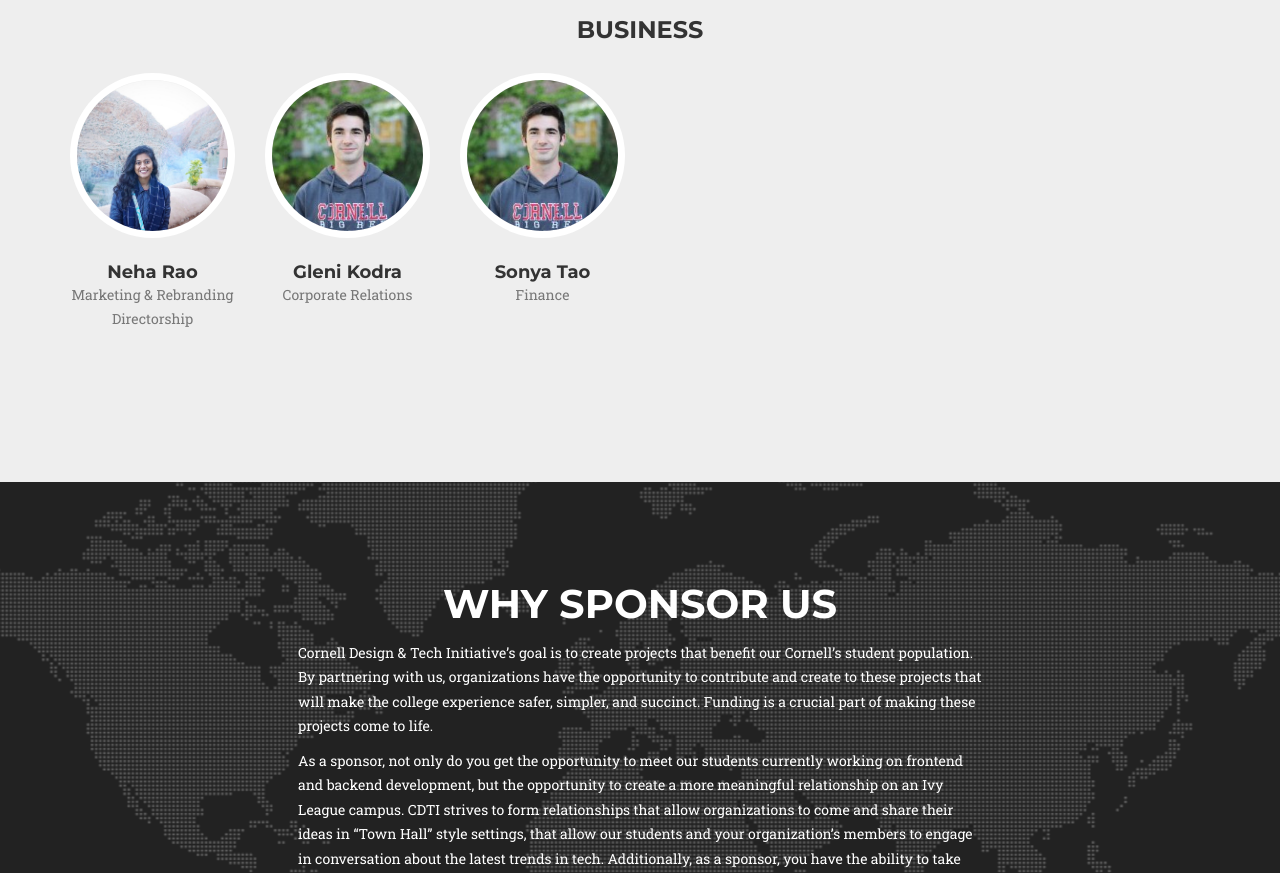
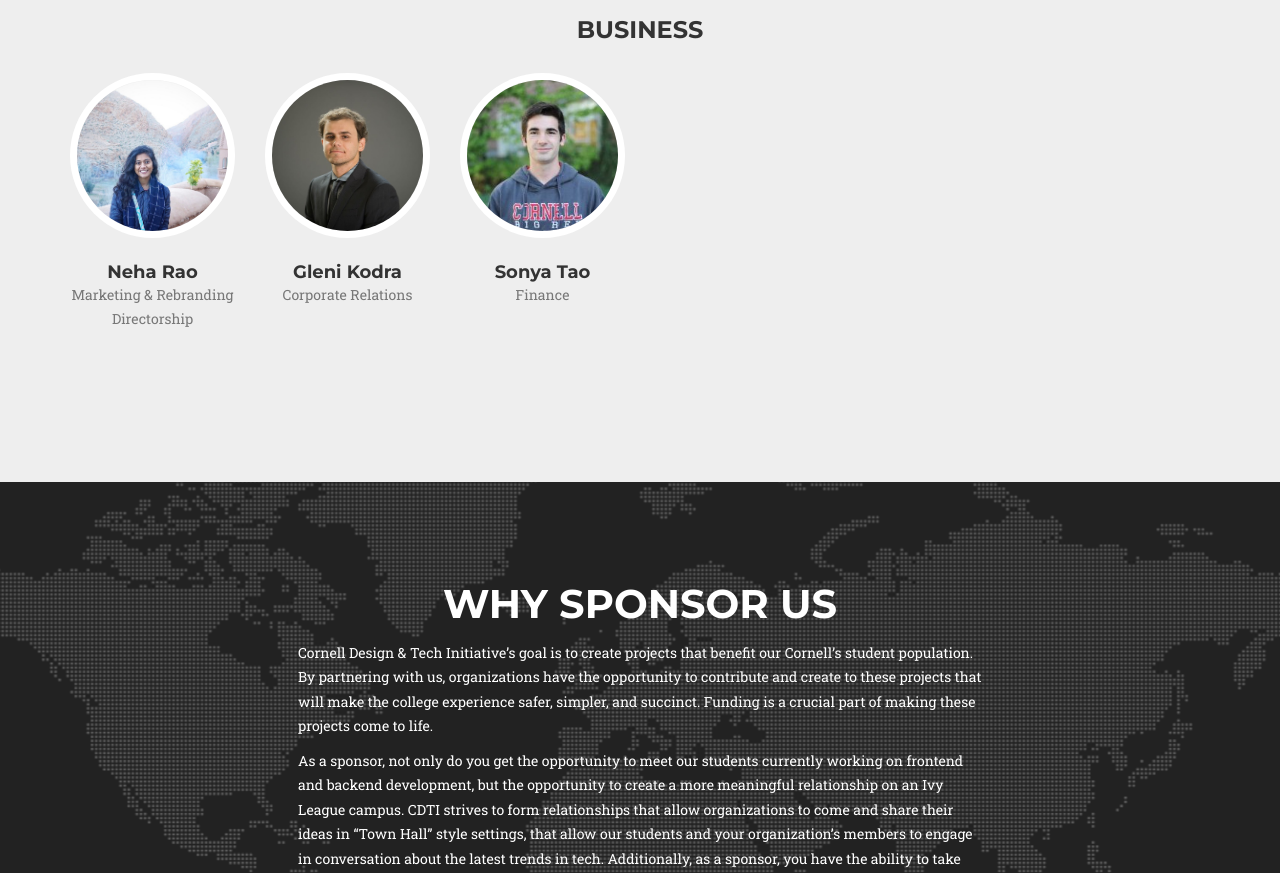
Before and after one commit to Cornell-SA-Tech/cornell-sa-tech.github.io, a website: page index.html in a window 1280 px wide. Shown: the part 8065-8938 px from the top of the page. Drawn offline with nearby package versions, Linux system fonts and the light colour scheme; a web font is replaced by a local one.

Commit message:
gleni kodra pic added

```diff
--- a/index.html
+++ b/index.html
@@ -622,7 +622,7 @@
 		        </div>
 		        <div class="col-sm-2">
 			        <div class="team-member">
-				        <img src="img/team/ashtonc.jpg" class="img-responsive img-circle" alt="">
+				        <img src="img/team/glenik.jpg" class="img-responsive img-circle" alt="">
 				        <h4>Gleni Kodra</h4>
 				        <p class="text-muted">Corporate Relations</p>
 			        </div>
```
Also changed, not shown: img/team/glenik.jpg (added).
